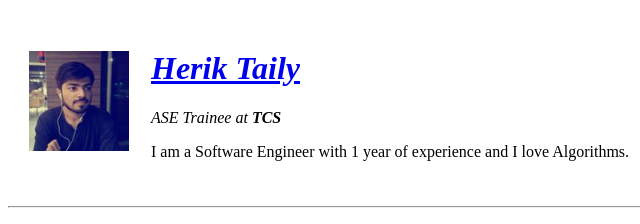
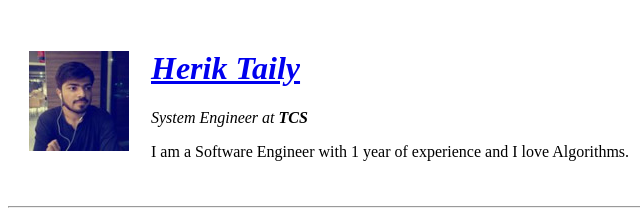
Before and after one commit to heriktaily09/CV, a plain HTML site: page index.html in a window 1280 px wide. Shown: the top 224 px of the page, 0-640 px from the left. Drawn offline with Linux system fonts and the light colour scheme.

Commit message:
Update index.html

```diff
--- a/index.html
+++ b/index.html
@@ -13,7 +13,7 @@
       <td><img src="images/my_profile_pic.jpg" alt="my profile picture"></td>
       <td>
         <h1><em><a href="https://www.linkedin.com/in/herik-taily-669184140">Herik Taily</a></em></h1>
-        <p><em>ASE Trainee at <strong>TCS</strong></em></p>
+        <p><em>System Engineer at <strong>TCS</strong></em></p>
         <p>I am a Software Engineer with 1 year of experience and I love Algorithms.</p>
       </td>
     </tr>
```
